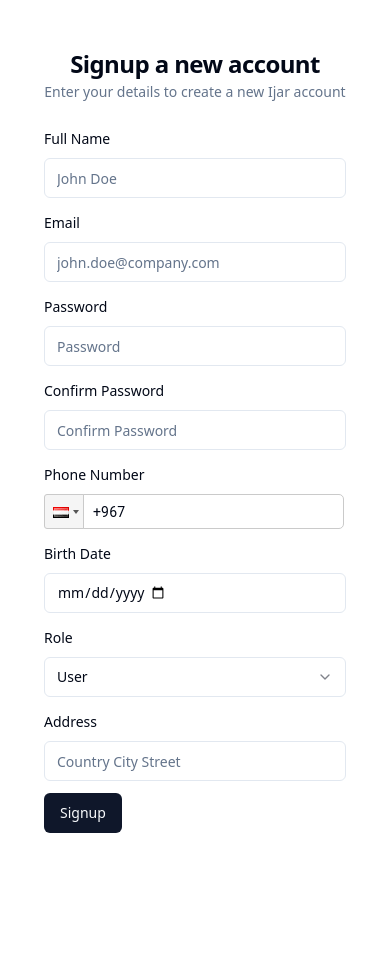
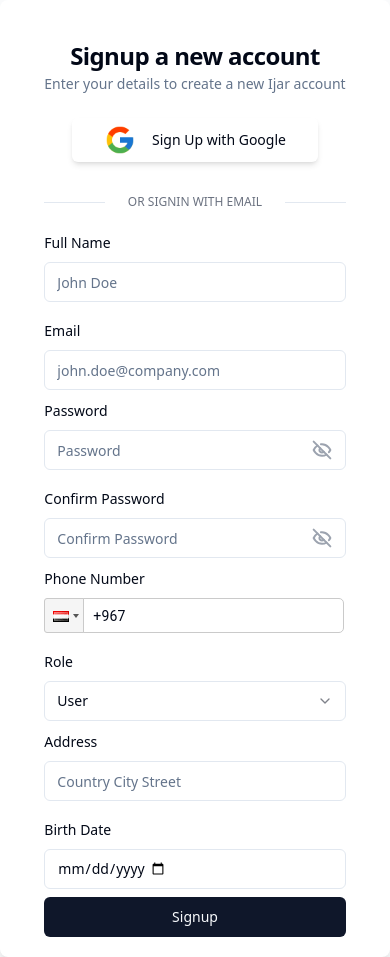
Before and after one commit to ahmed-abdelhameed1706/ijar, a React (Vite) app in the folder frontend/: page /signup in a window 390 px wide. Before the commit the page ends 896 px from the top, so only its background shows below. Built offline with nearby package versions, Linux system fonts and the light colour scheme; the HTML template or start-up script is replaced by a standard one.

Commit message:
update login and signin page

```diff
--- a/frontend/package.json
+++ b/frontend/package.json
@@ -11,7 +11,9 @@
   },
   "dependencies": {
     "@hookform/resolvers": "^3.3.4",
+    "@radix-ui/react-checkbox": "^1.0.4",
     "@radix-ui/react-label": "^2.0.2",
+    "@radix-ui/react-select": "^2.0.0",
     "@radix-ui/react-slot": "^1.0.2",
     "axios": "^1.6.8",
     "class-variance-authority": "^0.7.0",
--- a/frontend/src/App.jsx
+++ b/frontend/src/App.jsx
@@ -3,8 +3,7 @@ import { Routes } from "./routes/routes";
 
 function App() {
   return (
-    <div className="container bg-gray-50">
-      <h1>this is the home page</h1>
+    <div className="sm:h-screen h-full bg-gray-50">
       <Routes />
     </div>
   );
--- /dev/null
+++ b/frontend/src/components/ui/checkbox.jsx
@@ -0,0 +1,22 @@
+import * as React from "react"
+import * as CheckboxPrimitive from "@radix-ui/react-checkbox"
+import { Check } from "lucide-react"
+
+import { cn } from "@/lib/utils"
+
+const Checkbox = React.forwardRef(({ className, ...props }, ref) => (
+  <CheckboxPrimitive.Root
+    ref={ref}
+    className={cn(
+      "peer h-4 w-4 shrink-0 rounded-sm border border-primary ring-offset-background focus-visible:outline-none focus-visible:ring-2 focus-visible:ring-ring focus-visible:ring-offset-2 disabled:cursor-not-allowed disabled:opacity-50 data-[state=checked]:bg-primary data-[state=checked]:text-primary-foreground",
+      className
+    )}
+    {...props}>
+    <CheckboxPrimitive.Indicator className={cn("flex items-center justify-center text-current")}>
+      <Check className="h-4 w-4" />
+    </CheckboxPrimitive.Indicator>
+  </CheckboxPrimitive.Root>
+))
+Checkbox.displayName = CheckboxPrimitive.Root.displayName
+
+export { Checkbox }
--- a/frontend/src/components/ui/form.jsx
+++ b/frontend/src/components/ui/form.jsx
@@ -1,38 +1,35 @@
-import * as React from "react"
-import { Slot } from "@radix-ui/react-slot"
+/* eslint-disable react/prop-types */
+import * as React from "react";
+import { Slot } from "@radix-ui/react-slot";
 import { Controller, FormProvider, useFormContext } from "react-hook-form";
 
-import { cn } from "@/lib/utils"
-import { Label } from "@/components/ui/label"
+import { cn } from "@/lib/utils";
+import { Label } from "@/components/ui/label";
 
-const Form = FormProvider
+const Form = FormProvider;
 
-const FormFieldContext = React.createContext({})
+const FormFieldContext = React.createContext({});
 
-const FormField = (
-  {
-    ...props
-  }
-) => {
+const FormField = ({ ...props }) => {
   return (
-    (<FormFieldContext.Provider value={{ name: props.name }}>
+    <FormFieldContext.Provider value={{ name: props.name }}>
       <Controller {...props} />
-    </FormFieldContext.Provider>)
+    </FormFieldContext.Provider>
   );
-}
+};
 
 const useFormField = () => {
-  const fieldContext = React.useContext(FormFieldContext)
-  const itemContext = React.useContext(FormItemContext)
-  const { getFieldState, formState } = useFormContext()
+  const fieldContext = React.useContext(FormFieldContext);
+  const itemContext = React.useContext(FormItemContext);
+  const { getFieldState, formState } = useFormContext();
 
-  const fieldState = getFieldState(fieldContext.name, formState)
+  const fieldState = getFieldState(fieldContext.name, formState);
 
   if (!fieldContext) {
-    throw new Error("useFormField should be used within <FormField>")
+    throw new Error("useFormField should be used within <FormField>");
   }
 
-  const { id } = itemContext
+  const { id } = itemContext;
 
   return {
     id,
@@ -41,40 +38,42 @@ const useFormField = () => {
     formDescriptionId: `${id}-form-item-description`,
     formMessageId: `${id}-form-item-message`,
     ...fieldState,
-  }
-}
+  };
+};
 
-const FormItemContext = React.createContext({})
+const FormItemContext = React.createContext({});
 
 const FormItem = React.forwardRef(({ className, ...props }, ref) => {
-  const id = React.useId()
+  const id = React.useId();
 
   return (
-    (<FormItemContext.Provider value={{ id }}>
+    <FormItemContext.Provider value={{ id }}>
       <div ref={ref} className={cn("space-y-2", className)} {...props} />
-    </FormItemContext.Provider>)
+    </FormItemContext.Provider>
   );
-})
-FormItem.displayName = "FormItem"
+});
+FormItem.displayName = "FormItem";
 
 const FormLabel = React.forwardRef(({ className, ...props }, ref) => {
-  const { error, formItemId } = useFormField()
+  const { error, formItemId } = useFormField();
 
   return (
-    (<Label
+    <Label
       ref={ref}
       className={cn(error && "text-destructive", className)}
       htmlFor={formItemId}
-      {...props} />)
+      {...props}
+    />
   );
-})
-FormLabel.displayName = "FormLabel"
+});
+FormLabel.displayName = "FormLabel";
 
 const FormControl = React.forwardRef(({ ...props }, ref) => {
-  const { error, formItemId, formDescriptionId, formMessageId } = useFormField()
+  const { error, formItemId, formDescriptionId, formMessageId } =
+    useFormField();
 
   return (
-    (<Slot
+    <Slot
       ref={ref}
       id={formItemId}
       aria-describedby={
@@ -83,43 +82,48 @@ const FormControl = React.forwardRef(({ ...props }, ref) => {
           : `${formDescriptionId} ${formMessageId}`
       }
       aria-invalid={!!error}
-      {...props} />)
+      {...props}
+    />
   );
-})
-FormControl.displayName = "FormControl"
+});
+FormControl.displayName = "FormControl";
 
 const FormDescription = React.forwardRef(({ className, ...props }, ref) => {
-  const { formDescriptionId } = useFormField()
+  const { formDescriptionId } = useFormField();
 
   return (
-    (<p
+    <p
       ref={ref}
       id={formDescriptionId}
       className={cn("text-sm text-muted-foreground", className)}
-      {...props} />)
+      {...props}
+    />
   );
-})
-FormDescription.displayName = "FormDescription"
+});
+FormDescription.displayName = "FormDescription";
 
-const FormMessage = React.forwardRef(({ className, children, ...props }, ref) => {
-  const { error, formMessageId } = useFormField()
-  const body = error ? String(error?.message) : children
+const FormMessage = React.forwardRef(
+  ({ className, children, ...props }, ref) => {
+    const { error, formMessageId } = useFormField();
+    const body = error ? String(error?.message) : children;
 
-  if (!body) {
-    return null
+    if (!body) {
+      return null;
+    }
+
+    return (
+      <p
+        ref={ref}
+        id={formMessageId}
+        className={cn("text-xs font-light text-destructive", className)}
+        {...props}
+      >
+        {body}
+      </p>
+    );
   }
-
-  return (
-    (<p
-      ref={ref}
-      id={formMessageId}
-      className={cn("text-sm font-medium text-destructive", className)}
-      {...props}>
-      {body}
-    </p>)
-  );
-})
-FormMessage.displayName = "FormMessage"
+);
+FormMessage.displayName = "FormMessage";
 
 export {
   useFormField,
@@ -130,4 +134,4 @@ export {
   FormDescription,
   FormMessage,
   FormField,
-}
+};
--- a/frontend/src/pages/login/LoginPage.jsx
+++ b/frontend/src/pages/login/LoginPage.jsx
@@ -20,12 +20,17 @@ import {
   FormMessage,
 } from "@/components/ui/form";
 import { Input } from "@/components/ui/input";
+import { Checkbox } from "@/components/ui/checkbox";
+import { Link } from "react-router-dom";
+import GoogleIcon from "../../assets/icons/google-icon.png";
 
 const formSchema = z.object({
-  email: z.string()
-    .min(1, {message: 'Email is required'})
-    .email('Invalid email address'),
-  password: z.string()
+  email: z
+    .string()
+    .min(1, { message: "Email is required" })
+    .email("Invalid email address"),
+  password: z
+    .string()
     .min(1, "Password is required")
     .min(8, "Password must be at least 8 characters long"),
 });
@@ -44,12 +49,18 @@ const LoginPage = () => {
   function onSubmit(values) {
     // Do something with the form values.
     // ✅ This will be type-safe and validated.
-    console.log(values);
+    if (values) {
+      alert(values);
+    }
   }
   return (
     <div className="flex justify-center items-center h-screen">
-      <div className=" flex bg-white gap-6 h-[500px] p-8 rounded-lg shadow-lg">
-        <img src={loginImg} alt="car" className="w-[250px] rounded-lg max-[800px]:hidden" />
+      <div className=" flex bg-white gap-6 h-[600px] p-8 rounded-lg shadow-lg">
+        <img
+          src={loginImg}
+          alt="car"
+          className="w-[250px] rounded-lg max-[800px]:hidden"
+        />
 
         <Card className="w-[350px] border-none shadow-none">
           <CardHeader className="text-center">
@@ -59,6 +70,28 @@ const LoginPage = () => {
             </CardDescription>
           </CardHeader>
           <CardContent>
+            <div className="flex flex-col gap-4 items-center  mb-5">
+              <Button
+                variant="ghost"
+                size="lg"
+                className="shadow-md py-4"
+                // className="w-full max-w-xs font-bold shadow-lg rounded-lg py-5 bg-white text-gray-800 flex items-center justify-center transition-all duration-300 ease-in-out focus:outline-none hover:shadow focus:shadow-sm focus:shadow-outline"
+              >
+                {/* <div className="bg-white p-2 rounded-full"> */}
+                <img src={GoogleIcon} alt="google icon" className="w-8" />
+                {/* </div> */}
+                <span className="ml-4">Sign Up with Google</span>
+              </Button>
+
+              <div className="w-full mt-4 flex items-center justify-between">
+                <span className="border-b w-1/5 lg:w-1/4"></span>
+                <span className="text-xs text-center text-gray-500 uppercase">
+                  or login with email
+                </span>
+                <span className="border-b w-1/5 lg:w-1/4"></span>
+              </div>
+            </div>
+
             <Form {...form}>
               <form
                 onSubmit={form.handleSubmit(onSubmit)}
@@ -94,7 +127,24 @@ const LoginPage = () => {
                     </FormItem>
                   )}
                 />
-                <Button type="submit">Login</Button>
+                <div className="flex justify-between">
+                  <div className="flex items-center space-x-2">
+                    <Checkbox id="terms" />
+                    <label
+                      htmlFor="terms"
+                      className="text-sm font-medium leading-none peer-disabled:cursor-not-allowed peer-disabled:opacity-70"
+                    >
+                      Remember me
+                    </label>
+                  </div>
+                  <Link className="text-primary text-sm font-bold">
+                    {" "}
+                    Recover Password{" "}
+                  </Link>
+                </div>
+                <Button className="w-full" type="submit">
+                  Login
+                </Button>
               </form>
             </Form>
           </CardContent>
--- a/frontend/src/pages/signup/SignupPage.jsx
+++ b/frontend/src/pages/signup/SignupPage.jsx
@@ -3,11 +3,11 @@ import { zodResolver } from "@hookform/resolvers/zod";
 import { useForm } from "react-hook-form";
 import { z } from "zod";
 import { Button } from "@/components/ui/button";
+import GoogleIcon from "../../assets/icons/google-icon.png";
 import {
   Card,
   CardContent,
   CardDescription,
-  CardFooter,
   CardHeader,
   CardTitle,
 } from "@/components/ui/card";
@@ -27,19 +27,24 @@ import {
   SelectValue,
 } from "@/components/ui/select";
 import { Input } from "@/components/ui/input";
-import PhoneInput from 'react-phone-input-2'
-import 'react-phone-input-2/lib/style.css'
+import PhoneInput from "react-phone-input-2";
+import "react-phone-input-2/lib/style.css";
+import { useState } from "react";
+import { Label } from "@/components/ui/label";
+import { Eye, EyeOff } from "lucide-react";
 
 const SignupPage = () => {
+  const [showPassword, setShowPassword] = useState(false);
 
-
-  const formSchema = z.object({
-    fullName:  z.string()
-      .min(1, {message: 'Name is required'}),
-    email: z.string()
-      .min(1, {message: 'Email is required'})
-      .email('Invalid email address'),
-    password: z.string()
+  const formSchema = z
+    .object({
+      fullName: z.string().min(1, { message: "Name is required" }),
+      email: z
+        .string()
+        .min(1, { message: "Email is required" })
+        .email("Invalid email address"),
+      password: z
+        .string()
         .min(1, "Password is required")
         .min(8, "Password must be at least 8 characters long")
         .regex(/[A-Z]/, "Password must contain at least one uppercase letter")
@@ -47,15 +52,15 @@ const SignupPage = () => {
         .regex(/\d/, "Password must contain at least one number"),
       confirmPassword: z.string().min(1, "Password is required"),
       phoneNumber: z.string().min(1, "Phone Number is required"),
-    brithDate: z.string()
+      brithDate: z
+        .string()
         .regex(/\d{4}-\d{2}-\d{2}$/, "Birth Date is required"),
       role: z.enum(["User", "Owner"]),
-    address: z.string()
-      .min(1, {message: 'Address is required'}),
+      address: z.string().min(1, { message: "Address is required" }),
     })
     .refine((data) => data.password === data.confirmPassword, {
-      path: ['confirmPassword'],
-      message: 'Passwords does not match'
+      path: ["confirmPassword"],
+      message: "Passwords does not match",
     });
 
   // 1. Define your form.
@@ -76,38 +81,71 @@ const SignupPage = () => {
   function onSubmit(values) {
     // Do something with the form values.
     // ✅ This will be type-safe and validated.
-    console.log(values);
+    if (values) {
+      alert(JSON.stringify(values, null, 2));
+    }
     // form.reset();
   }
 
   return (
-    <div className="flex justify-center items-center h-screen">
-      <div className=" flex bg-white gap-6 h-[900px] p-8 rounded-lg shadow-lg">
-        <img src={loginImg} alt="car" className="w-[350px] rounded-lg max-[800px]:hidden" />
+    <div className="flex justify-center items-center min-[650px]:h-full">
+      <div className=" flex bg-white gap-6 p-5 rounded-lg shadow-lg">
+        <img
+          src={loginImg}
+          alt="car"
+          className="w-[350px]  rounded-lg max-[800px]:hidden"
+        />
 
-        <Card className="w-[350px] border-none shadow-none">
+        <Card className="w-full  border-none shadow-none">
           <CardHeader className="text-center">
             <CardTitle>Signup a new account</CardTitle>
             <CardDescription>
               Enter your details to create a new Ijar account
             </CardDescription>
           </CardHeader>
-          <CardContent>
+          <CardContent className="pb-0">
+            <div className="flex flex-col gap-4 items-center  mb-5">
+              <Button
+                variant="ghost"
+                size="lg"
+                className="shadow-md py-4"
+                // className="w-full max-w-xs font-bold shadow-lg rounded-lg py-5 bg-white text-gray-800 flex items-center justify-center transition-all duration-300 ease-in-out focus:outline-none hover:shadow focus:shadow-sm focus:shadow-outline"
+              >
+                {/* <div className="bg-white p-2 rounded-full"> */}
+                <img src={GoogleIcon} alt="google icon" className="w-8" />
+                {/* </div> */}
+                <span className="ml-4">Sign Up with Google</span>
+              </Button>
+
+              <div className="w-full mt-4 flex items-center justify-between">
+                <span className="border-b w-1/5 lg:w-1/4"></span>
+                <span className="text-xs text-center text-gray-500 uppercase">
+                  or signin with email
+                </span>
+                <span className="border-b w-1/5 lg:w-1/4"></span>
+              </div>
+            </div>
+
             <Form {...form}>
               <form
                 onSubmit={form.handleSubmit(onSubmit)}
-                className="space-y-3"
+                className="space-y-2"
               >
+                <div className="flex flex-col sm:flex-row gap-4">
                   <FormField
                     control={form.control}
                     name="fullName"
                     render={({ field }) => (
-                    <FormItem>
+                      <FormItem className="w-full">
                         <FormLabel>Full Name</FormLabel>
                         <FormControl>
-                        <Input placeholder="John Doe" type="text" {...field} />
+                          <Input
+                            placeholder="John Doe"
+                            type="text"
+                            {...field}
+                          />
                         </FormControl>
-                      <FormMessage />
+                        <FormMessage className="text-xs font-light" />
                       </FormItem>
                     )}
                   />
@@ -115,27 +153,62 @@ const SignupPage = () => {
                     control={form.control}
                     name="email"
                     render={({ field }) => (
-                    <FormItem>
+                      <FormItem className="w-full">
                         <FormLabel>Email</FormLabel>
                         <FormControl>
-                        <Input placeholder="john.doe@company.com" type="text" {...field} />
+                          <Input
+                            placeholder="john.doe@company.com"
+                            type="text"
+                            {...field}
+                          />
                         </FormControl>
                         <FormMessage />
                       </FormItem>
                     )}
                   />
+                </div>
+                <div className="flex flex-col sm:flex-row gap-4">
                   <FormField
                     control={form.control}
                     name="password"
                     render={({ field }) => (
-                    <FormItem>
+                      <FormItem className="w-full">
                         <FormLabel>Password</FormLabel>
                         <FormControl>
+                          <div className="relative">
+                            {showPassword ? (
+                              <Label
+                                className="absolute cursor-pointer inset-y-0 end-1 flex justify-center items-center px-2.5 "
+                                htmlFor="password"
+                                onClick={() => setShowPassword(!showPassword)}
+                              >
+                                <Eye
+                                  size={20}
+                                  strokeWidth={2}
+                                  absoluteStrokeWidth
+                                  className="text-gray-400"
+                                />
+                              </Label>
+                            ) : (
+                              <Label
+                                className="absolute  cursor-pointer  inset-y-0 end-1 flex justify-center items-center px-2.5 "
+                                htmlFor="password"
+                                onClick={() => setShowPassword(!showPassword)}
+                              >
+                                <EyeOff
+                                  size={20}
+                                  strokeWidth={2}
+                                  absoluteStrokeWidth
+                                  className="text-gray-400"
+                                />
+                              </Label>
+                            )}
                             <Input
                               placeholder="Password"
                               {...field}
-                          type="password"
+                              type={showPassword ? "text" : "password"}
                             />
+                          </div>
                         </FormControl>
                         <FormMessage />
                       </FormItem>
@@ -145,19 +218,50 @@ const SignupPage = () => {
                     control={form.control}
                     name="confirmPassword"
                     render={({ field }) => (
-                    <FormItem>
+                      <FormItem className="w-full">
                         <FormLabel>Confirm Password</FormLabel>
                         <FormControl>
+                          <div className="relative">
+                            {showPassword ? (
+                              <Label
+                                className="absolute cursor-pointer inset-y-0 end-1 flex justify-center items-center px-2.5 "
+                                htmlFor="password"
+                                onClick={() => setShowPassword(!showPassword)}
+                              >
+                                <Eye
+                                  size={20}
+                                  strokeWidth={2}
+                                  absoluteStrokeWidth
+                                  className="text-gray-400"
+                                />
+                              </Label>
+                            ) : (
+                              <Label
+                                className="absolute  cursor-pointer  inset-y-0 end-1 flex justify-center items-center px-2.5 "
+                                htmlFor="password"
+                                onClick={() => setShowPassword(!showPassword)}
+                              >
+                                <EyeOff
+                                  size={20}
+                                  strokeWidth={2}
+                                  absoluteStrokeWidth
+                                  className="text-gray-400"
+                                />
+                              </Label>
+                            )}
                             <Input
                               placeholder="Confirm Password"
                               {...field}
-                          type="password"
+                              type={showPassword ? "text" : "password"}
                             />
+                          </div>
                         </FormControl>
                         <FormMessage />
                       </FormItem>
                     )}
                   />
+                </div>
+                <div className="flex flex-col sm:flex-row gap-4">
                   <FormField
                     control={form.control}
                     name="phoneNumber"
@@ -166,25 +270,9 @@ const SignupPage = () => {
                         <FormLabel>Phone Number</FormLabel>
                         <FormControl>
                           <PhoneInput
-                          country={'ye'}
+                            country={"ye"}
                             {...field}
-                        />
-                      </FormControl>
-                      <FormMessage />
-                    </FormItem>
-                  )}
-                />
-                <FormField
-                  control={form.control}
-                  name="brithDate"
-                  render={({ field }) => (
-                    <FormItem>
-                    <FormLabel>Birth Date</FormLabel>
-                    <FormControl>
-                      <Input
-                        max="2010-12-31"
-                        {...field}
-                        type="date"
+                            className="w-full"
                           />
                         </FormControl>
                         <FormMessage />
@@ -195,9 +283,12 @@ const SignupPage = () => {
                     control={form.control}
                     name="role"
                     render={({ field }) => (
-                    <FormItem>
+                      <FormItem className="w-full">
                         <FormLabel>Role</FormLabel>
-                      <Select onValueChange={field.onChange} defaultValue={field.value}>
+                        <Select
+                          onValueChange={field.onChange}
+                          defaultValue={field.value}
+                        >
                           <FormControl>
                             <SelectTrigger>
                               <SelectValue placeholder="User" />
@@ -212,26 +303,47 @@ const SignupPage = () => {
                       </FormItem>
                     )}
                   />
+                </div>
+                <div className="flex flex-col sm:flex-row gap-4">
                   <FormField
                     control={form.control}
                     name="address"
                     render={({ field }) => (
-                    <FormItem>
+                      <FormItem className="w-full">
                         <FormLabel>Address</FormLabel>
                         <FormControl>
-                        <Input placeholder="Country City Street" type="text" {...field} />
+                          <Input
+                            placeholder="Country City Street"
+                            type="text"
+                            {...field}
+                          />
                         </FormControl>
                         <FormMessage />
                       </FormItem>
                     )}
                   />
-                <Button type="submit">Signup</Button>
+                  <FormField
+                    control={form.control}
+                    name="brithDate"
+                    render={({ field }) => (
+                      <FormItem className="w-full">
+                        <FormLabel>Birth Date</FormLabel>
+                        <FormControl className="w-full">
+                          <Input max="2010-12-31" {...field} type="date" />
+                        </FormControl>
+                        <FormMessage />
+                      </FormItem>
+                    )}
+                  />
+                </div>
+                <Button className="w-full" type="submit">
+                  Signup
+                </Button>
               </form>
             </Form>
           </CardContent>
-          <CardFooter className="flex justify-between">
-            {/* <Button variant="outline">Cancel</Button> */}
-          </CardFooter>
+          {/* <CardFooter className="flex flex-col  justify-between">
+          </CardFooter> */}
         </Card>
       </div>
     </div>
```
Also changed, not shown: frontend/src/components/ui/select.jsx (+65 -38 lines), frontend/src/assets/icons/google-icon.png (added), 1 other file (tests, documents, lock files or other folders). Lines whose indentation alone changed are shown as unchanged.
